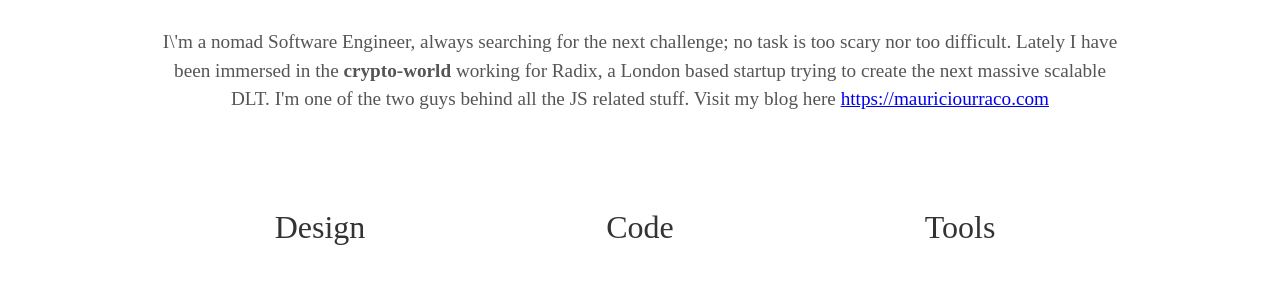
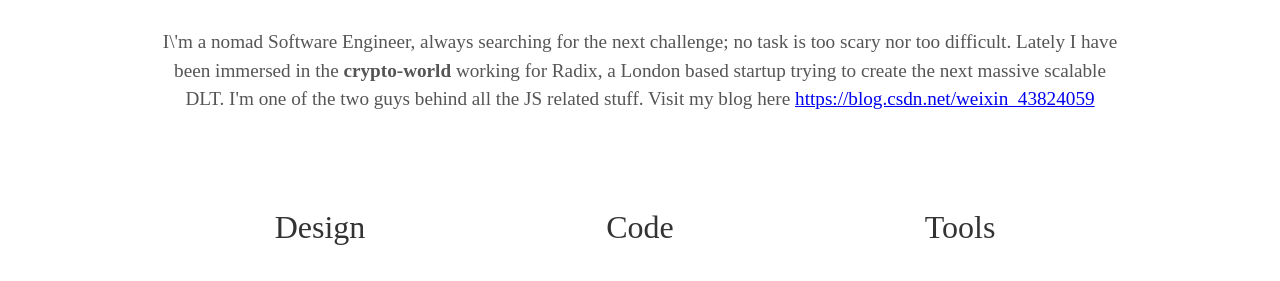
Before and after one commit to FangChao1086/FangChao1086.github.io, a Jekyll site: the page built from index.html, in a window 1280 px wide. Shown: the part 1029-1310 px from the top of the page. Built offline with Jekyll 4.4.1, drawn with Linux system fonts in a browser that asks for light colours; some web fonts are replaced; some of the changed lines change nothing that is shown.

Commit message:
Update _config.yml

```diff
--- a/_config.yml
+++ b/_config.yml
@@ -6,7 +6,7 @@ description: Jekyll Theme Minimal Resume
 
 # User settings
 username: 方同学
-user_description: I\'m a nomad Software Engineer, always searching for the next challenge; no task is too scary nor too difficult. Lately I have been immersed in the <b>crypto-world</b> working for Radix, a London based startup trying to create the next massive scalable DLT. I'm one of the two guys behind all the JS related stuff. Visit my blog here <a href="https://mauriciourraco.com" target="_blank">https://mauriciourraco.com</a>
+user_description: I\'m a nomad Software Engineer, always searching for the next challenge; no task is too scary nor too difficult. Lately I have been immersed in the <b>crypto-world</b> working for Radix, a London based startup trying to create the next massive scalable DLT. I'm one of the two guys behind all the JS related stuff. Visit my blog here <a href="https://blog.csdn.net/weixin_43824059" target="_blank">https://blog.csdn.net/weixin_43824059</a>
 user_title: Software Engineer
 email: fangchao1086@163.com
 # twitter_username: lorem_ipsum
```
